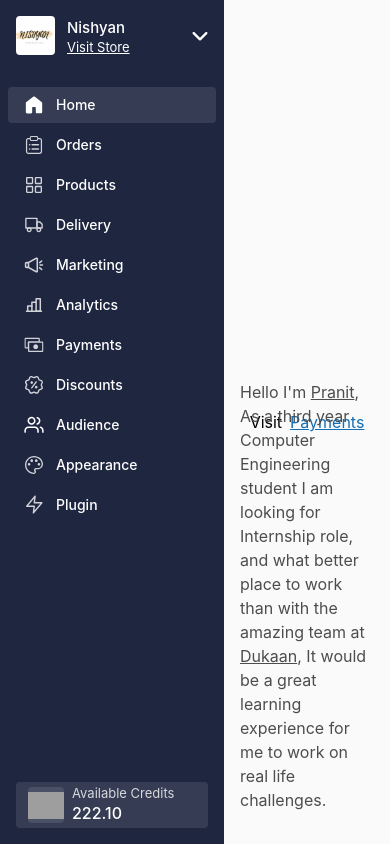
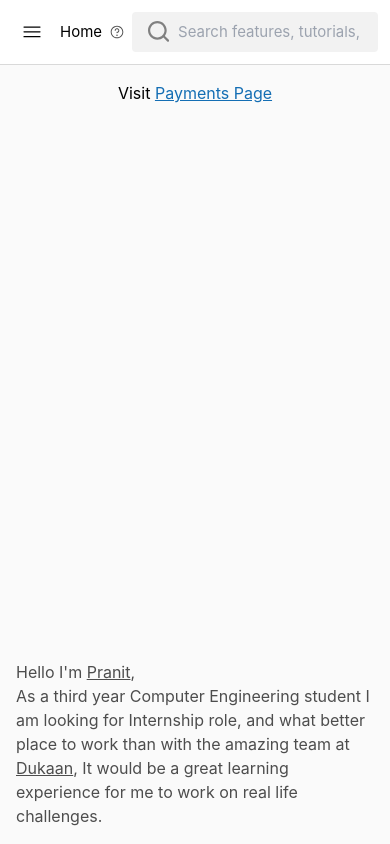
Before and after one commit to pranitmane/dukaan-assignment, a React (Vite) app: page / in a window 390 px wide. Built offline with nearby package versions, Linux system fonts and the light colour scheme; grey boxes are pictures that could not be loaded; a web font is replaced by a local one.

Commit message:
made sidebar responsive also used recoil for state management

```diff
--- a/package.json
+++ b/package.json
@@ -13,7 +13,8 @@
     "date-fns": "^3.1.0",
     "react": "^18.2.0",
     "react-dom": "^18.2.0",
-    "react-router-dom": "^6.21.1"
+    "react-router-dom": "^6.21.1",
+    "recoil": "^0.7.7"
   },
   "devDependencies": {
     "@types/react": "^18.2.43",
--- a/src/components/navbar.jsx
+++ b/src/components/navbar.jsx
@@ -25,14 +25,15 @@ import AppearanceA from "../assets/navBar/AppearanceA.svg";
 import Plugin from "../assets/navBar/Plugin.svg";
 import PluginA from "../assets/navBar/PluginA.svg";
 import wallet from "../assets/navBar/wallet.svg";
-import {useState} from 'react'
+import {useRecoilState} from 'recoil'
+import {navState} from '../store/atom'
 
 import { NavLink,useLocation} from "react-router-dom";
 
 export default function Navbar() {
 const location = useLocation()
 const path = location.pathname
-
+const [navOpen,setNavOpen] = useRecoilState(navState)
 
 
   return (
@@ -41,6 +42,7 @@ const path = location.pathname
         <StoreDetails />
         <nav className="flex flex-col gap-1 w-full text-sm2">
           <NavLink
+            onClick={()=>{setNavOpen(false)}}
             to="/"
             className={({ isActive }) => {
               return isActive
@@ -72,6 +74,7 @@ const path = location.pathname
             <p className="flex-1">Analytics</p>
           </div>
           <NavLink
+            onClick={()=>{setNavOpen(false)}}
             to="/payments"
             className={({ isActive }) => {
               return isActive
--- a/src/components/paymetsPage/searchBar.jsx
+++ b/src/components/searchBar.jsx
@@ -1,20 +1,33 @@
-import Search from "../../assets/paymentsPage/search.svg";
-import Help from "../../assets/paymentsPage/help.svg";
-import Marketing from "../../assets/paymentsPage/marketing.svg";
-import Polygon2 from "../../assets/paymentsPage/polygon2.svg";
-import HamburgerMenu from "../../assets/navBar/HamburgerMenu.svg";
+import Search from "../assets/paymentsPage/search.svg";
+import Help from "../assets/paymentsPage/help.svg";
+import Marketing from "../assets/paymentsPage/marketing.svg";
+import Polygon2 from "../assets/paymentsPage/polygon2.svg";
+import HamburgerMenu from "../assets/navBar/HamburgerMenu.svg";
+import { useRecoilState } from "recoil";
+import { navState } from "../store/atom";
 
-export default function SearchBar() {
+export default function SearchBar({ PageName }) {
+  const [navOpen, setNavOpen] = useRecoilState(navState);
 
   return (
     <div className="w-full flex flex-row p-3 pl-3 pr-3 md:pl-8 md:pr-8 gap-2 md:gap-4 bg-white border-b border-Black85 sticky top-0 z-10">
-      <div className="md:hidden flex items-center justify-center">
-      </div>
-      <div className="flex-1 flex flex-col md:flex-row items-center gap-1 md:gap-4">
-        <h2 className="text-md1">Payments</h2>
+      <button
+        className="md:hidden w-10 h-10 hover:bg-Black98 rounded-full flex items-center justify-center"
+        onClick={() => {
+          setNavOpen(!navOpen);
+        }}
+      >
+        <img
+          src={HamburgerMenu}
+          alt="hamburger-menu"
+          onClick={() => setNavOpen(!navOpen)}
+        />
+      </button>
+      <div className="md:flex-1 flex md:flex-row items-center gap-2 md:gap-4">
+        <h2 className="text-md1">{PageName}</h2>
         <div className="flex flex-row gap-[6px]">
           <img src={Help} alt="" />
-          <p className="text-2xs text-Black30 hover:underline cursor-help">
+          <p className="text-2xs text-Black30 hover:underline cursor-help hidden md:block">
             How it works
           </p>
         </div>
--- a/src/layout.jsx
+++ b/src/layout.jsx
@@ -1,11 +1,27 @@
 import Navbar from './components/navbar'
 import {Outlet} from 'react-router-dom'
+import {navState} from './store/atom'
+import { useRecoilState } from 'recoil'
+import CloseMenu from './assets/navBar/CloseMenu.svg'
 
 
 function App() {
+  const [navOpen,setNavOpen] = useRecoilState(navState)
   return (
-    <div className='z-0 w-screen h-screen flex flex-row bg-Black98 fixed'>
+    <div className='z-0 w-screen h-screen flex flex-row bg-Black98'>
+      {
+        navOpen && <div className='z-40 w-full h-full absolute flex flex-row md:hidden'>
+          <Navbar />
+          <div onClick={()=>{setNavOpen(false)}} className='flex-1 bg-Navbar/30 p-4'>
+            <button className='w-10 h-10 hover:bg-white/20 rounded-full flex items-center justify-center' onClick={()=>{setNavOpen(false)}}>
+              <img src={CloseMenu} alt="close-menu" />
+            </button>
+          </div>
+        </div>
+      }
+      <div className='hidden md:block'>
       <Navbar />
+      </div>
       <Outlet/>
     </div>
   )
--- a/src/main.jsx
+++ b/src/main.jsx
@@ -1,8 +1,10 @@
 import React from 'react'
 import ReactDOM from 'react-dom/client'
+import { createBrowserRouter,RouterProvider,Route, createRoutesFromElements } from 'react-router-dom'
+import { RecoilRoot } from 'recoil'
+
 import App from './layout.jsx'
 import './index.css'
-import { createBrowserRouter,RouterProvider,Route, createRoutesFromElements } from 'react-router-dom'
 import Layout from './layout.jsx'
 import HomePage from './pages/homePage.jsx'
 import PaymentsPage from './pages/paymentPage.jsx'
@@ -18,7 +20,9 @@ const router = createBrowserRouter(
 )
 
 ReactDOM.createRoot(document.getElementById('root')).render(
+  <RecoilRoot>
   <React.StrictMode>
     <RouterProvider router={router}/>
-  </React.StrictMode>,
+  </React.StrictMode>
+  </RecoilRoot>,
 )
--- a/src/pages/homePage.jsx
+++ b/src/pages/homePage.jsx
@@ -1,19 +1,45 @@
-import {Link} from 'react-router-dom';
+import { Link } from "react-router-dom";
+import SearchBar from "../components/searchBar";
+
 export default function HomePage() {
   return (
-        <div className="flex flex-col items-center justify-center w-full">
-            <div className="text-Black30 fixed bottom-4 p-4">
+    <div className="overflow-y-scroll flex flex-col">
+      <SearchBar PageName="Home" />
+      <div className="h-full p-4 md:p-8 flex flex-col items-center justify-between">
         <p>
-            Hello I'm <a className='hover:text-Blue underline' target='blank' href="https://twitter.com/pranitbmane">Pranit</a>,
+          Visit{" "}
+          <Link className="text-Blue underline" to="/payments">
+            Payments Page
+          </Link>
+        </p>
+        <div className="text-Black30">
+          <p>
+            Hello I'm{" "}
+            <a
+              className="hover:text-Blue underline"
+              target="blank"
+              href="https://twitter.com/pranitbmane"
+            >
+              Pranit
+            </a>
+            ,
           </p>
           <p>
-            As a third year Computer Engineering student I am looking for Internship role, and what better place to work than with the amazing team at <a className='underline hover:text-Blue' target='blank' href="https://mydukaan.io">Dukaan</a>, It would be a great learning experience for me to work on real life challenges.
+            As a third year Computer Engineering student I am looking for
+            Internship role, and what better place to work than with the amazing
+            team at{" "}
+            <a
+              className="underline hover:text-Blue"
+              target="blank"
+              href="https://mydukaan.io"
+            >
+              Dukaan
+            </a>
+            , It would be a great learning experience for me to work on real
+            life challenges.
           </p>
         </div>
-            <div className='flex flex-row gap-2'>
-                <p>Visit</p>
-            <Link className='text-Blue underline' to="/payments">Payments</Link>
       </div>
     </div>
-    )
+  );
 }
--- a/src/pages/paymentPage.jsx
+++ b/src/pages/paymentPage.jsx
@@ -1,4 +1,4 @@
-import SearchBar from "../components/paymetsPage/searchBar";
+import SearchBar from "../components/searchBar";
 import PaymentOverview from "../components/paymetsPage/paymentOverview";
 import PaymentStats from "../components/paymetsPage/paymentStats";
 import TransactionTable from "../components/paymetsPage/transactionTable";
@@ -10,12 +10,12 @@ import payments from "../services/payments.json";
 
 
 
-export default function PaymentsPage({navOpen,setNavOpen}) {
+export default function PaymentsPage() {
   const [month, setMonth] = useState("This Month");
 
   return (
     <div className="w-full h-full relative overflow-y-scroll flex-1">
-      <SearchBar setNavOpen={setNavOpen} />
+      <SearchBar PageName="Payments"/>
       <div className="p-3 md:p-8">
         <PaymentOverview setMonth={setMonth} />
         <PaymentStats />
--- /dev/null
+++ b/src/store/atom.js
@@ -0,0 +1,7 @@
+import {atom} from 'recoil';
+
+
+export const navState = atom({
+    key: 'navState',
+    default: false,
+});
```
Also changed, not shown: 1 other file (tests, documents, lock files or other folders). Lines whose indentation alone changed are shown as unchanged.
